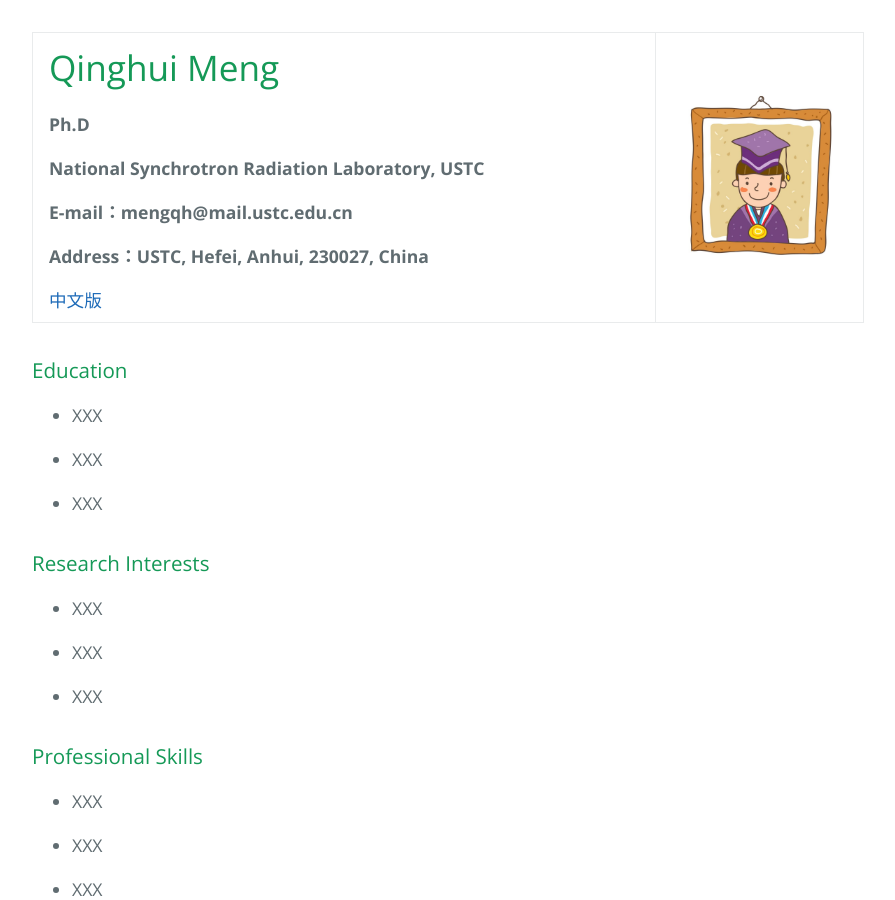
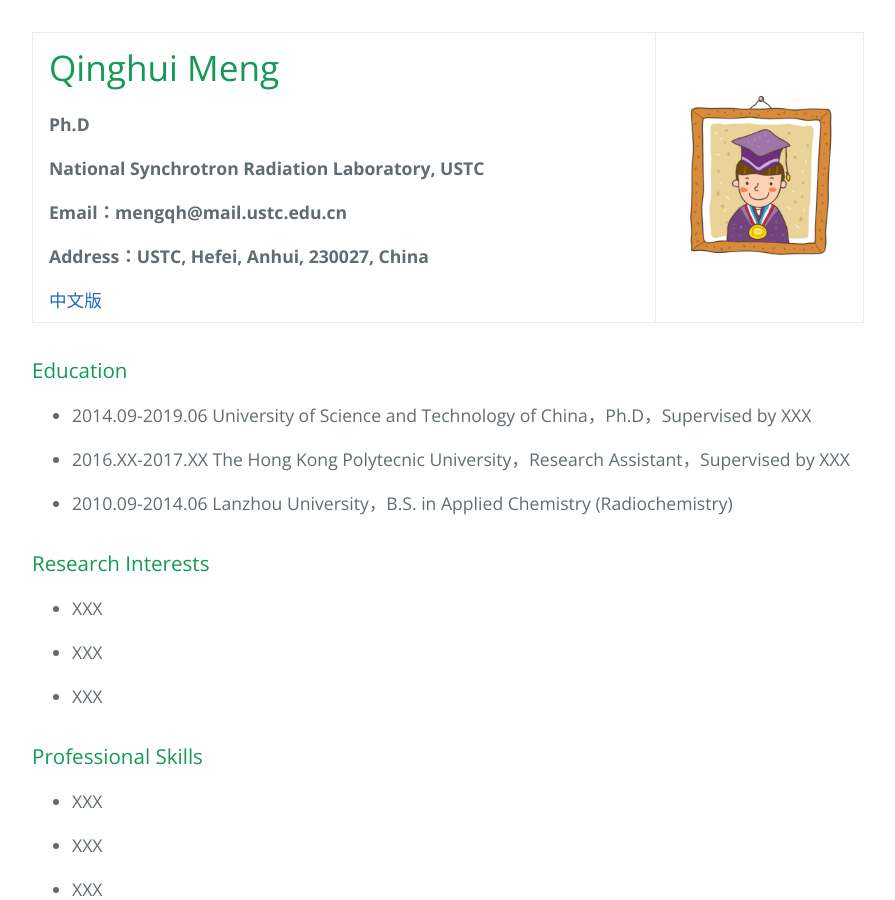
Before and after one commit to mengqh321/mengqh321.github.io, a Jekyll site: the page built from index-en.md, in a window 1280 px wide and 900 px high. Shown: the whole window, without its empty margins (192-1087 px from the left). Built offline with Jekyll 4.4.1, drawn with Linux system fonts in a browser that asks for light colours; our own code applies the rules of GitHub Pages for plain Markdown files.

Commit message:
update index-en

```diff
--- a/index-en.md
+++ b/index-en.md
@@ -5,7 +5,7 @@
       <h1>Qinghui Meng</h1>
       <p><b>Ph.D </b></p>
       <p><b>National Synchrotron Radiation Laboratory, USTC </b></p>
-      <p><b>E-mail：mengqh@mail.ustc.edu.cn</b></p>
+      <p><b>Email：mengqh@mail.ustc.edu.cn</b></p>
       <p><b>Address：USTC, Hefei, Anhui, 230027, China</b></p>
       <a href="/index.html">中文版</a>
     </td>
@@ -17,11 +17,11 @@
 </div>
 ### Education
 
-- XXX
+- 2014.09-2019.06 University of Science and Technology of China，Ph.D，Supervised by XXX
 
-- XXX
+- 2016.XX-2017.XX The Hong Kong Polytecnic University，Research Assistant，Supervised by XXX
 
-- XXX
+- 2010.09-2014.06 Lanzhou University，B.S. in Applied Chemistry (Radiochemistry)
 
 ### Research Interests
 
```
